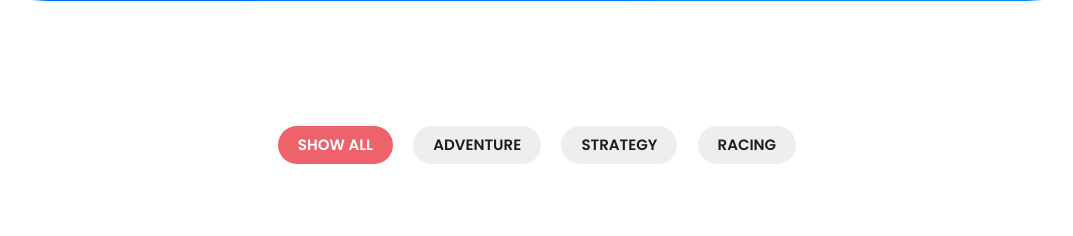
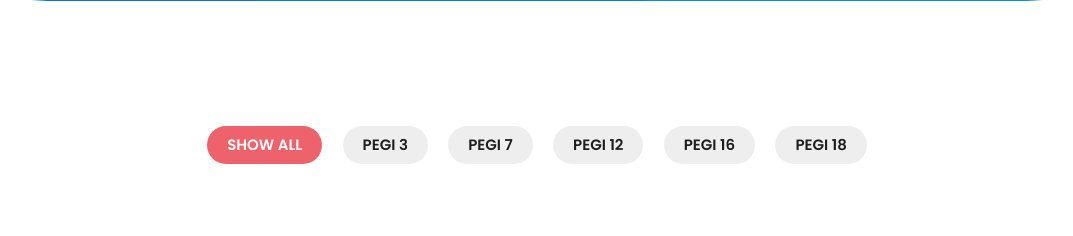
Before and after one commit to gaizkaOrtiz11/PlataformaJuegos-IW, a Django app: page /es/juegos/ in a window 1280 px wide. Shown: the part 437-673 px from the top of the page, without its empty margins (103-1176 px from the left). Run offline with Django 5.2, Linux system fonts and the light colour scheme; data comes from the database, SQL or seed files in the repository; some libraries are stand-ins or nearby versions.

Commit message:
Añadido filtro por PEGI para juegos
-También corregidos algunos <a> que ya no apuntaban correctamente hacia ninguna página

```diff
--- /dev/null
+++ b/PlataformaJuegos_Project/PlataformaJuegos_App/static/assets/js/category_filter.js
@@ -0,0 +1,32 @@
+var currentFilter = "*";
+var currentlyHighlightedButton = null;
+window.onload = getFilterButtons;
+function getFilterButtons() {
+    currentlyHighlightedButton = document.getElementsByClassName("is_active")[0];
+    let elem = document.getElementsByClassName("trending-filter");
+    let buttons = elem[0].getElementsByTagName("a");
+    for (let i = 0; i < buttons.length; i++) {
+        buttons[i].addEventListener("click", filter);
+    }
+}
+function filter(event) {
+    currentlyHighlightedButton.classList.remove("is_active");
+    currentlyHighlightedButton = event.target;
+    event.target.classList.add("is_active");
+    currentFilter = event.target.getAttribute("data-filter");
+    console.log("Filtro actual: " + currentFilter);
+    let items = document.getElementsByClassName("col-lg-3 col-md-6 align-self-center mb-30 trending-items col-md-6 adv");
+    if (currentFilter != "*") {
+        for (let i = 0; i < items.length; i++) {
+            if (items[i].getElementsByTagName("span")[0].getAttribute("data-PEGI") != currentFilter) {
+                items[i].style.display = "none";
+            } else {
+                items[i].style.display = "block";
+            }
+        }
+    } else {
+        for (let i = 0; i < items.length; i++) {
+            items[i].style.display = "block";
+        }
+    }
+}
--- a/PlataformaJuegos_Project/PlataformaJuegos_App/templates/base.html
+++ b/PlataformaJuegos_Project/PlataformaJuegos_App/templates/base.html
@@ -26,6 +26,7 @@
         <script src="{% static 'assets/js/chatbot_script.js' %}"></script>
         <script src="{% static 'assets/js/apply_scraper.js' %}"></script>
         <script src="{% static 'assets/js/subscribe.js' %}"></script>
+        <script src="{% static 'assets/js/category_filter.js' %}"></script>
 
         <!-- FAVICON -->
         <link rel="apple-touch-icon" sizes="180x180" href="{% static 'assets/images/favicon/apple-touch-icon.png' %}">
--- a/PlataformaJuegos_Project/PlataformaJuegos_App/templates/index.html
+++ b/PlataformaJuegos_Project/PlataformaJuegos_App/templates/index.html
@@ -35,7 +35,7 @@
 
                 <!-- PLATAFORMAS -->
                 <div class="col-lg-3 col-md-6">
-                    <a href="/plataformas/plataformas/">
+                    <a href="/plataformas/">
                         <div class="item">
                             <div class="image">
                                 <img src="{% static 'assets/images/featured-01.png' %}" alt="Icono de la sección de plataformas">
@@ -47,7 +47,7 @@
 
                 <!-- JUGADORES -->
                 <div class="col-lg-3 col-md-6">
-                    <a href="/plataformas/jugadores/">
+                    <a href="/jugadores/">
                         <div class="item">
                             <div class="image">
                                 <img src="{% static 'assets/images/featured-02.png' %}" alt="Icono de la sección de jugadores">
@@ -59,7 +59,7 @@
 
                 <!-- PARTIDAS -->
                 <div class="col-lg-3 col-md-6">
-                    <a href="/plataformas/juegos/">
+                    <a href="/juegos/">
                         <div class="item">
                             <div class="image">
                                 <img src="{% static 'assets/images/featured-03.png' %}" alt="Icono de la sección de partidas">
--- a/PlataformaJuegos_Project/PlataformaJuegos_App/templates/juego/detalle_juegos.html
+++ b/PlataformaJuegos_Project/PlataformaJuegos_App/templates/juego/detalle_juegos.html
@@ -31,7 +31,7 @@
       <div class="row">
         <div class="col-lg-12">
           <h3>{{juego.nombre}}</h3>
-          <span class="breadcrumb"><a href="/plataformas/">Inicio</a>  >  <a href="/plataformas/juegos/">Juegos</a>  >  {{juego.nombre}}</span>
+          <span class="breadcrumb"><a href="/">Inicio</a>  >  <a href="/juegos/">Juegos</a>  >  {{juego.nombre}}</span>
         </div>
       </div>
     </div>
--- a/PlataformaJuegos_Project/PlataformaJuegos_App/templates/juego/lista_juegos.html
+++ b/PlataformaJuegos_Project/PlataformaJuegos_App/templates/juego/lista_juegos.html
@@ -44,13 +44,19 @@
           <a class="is_active" href="#!" data-filter="*">Show All</a>
         </li>
         <li>
-          <a href="#!" data-filter=".adv">Adventure</a>
+          <a href="#!" data-filter="3">PEGI 3</a>
         </li>
         <li>
-          <a href="#!" data-filter=".str">Strategy</a>
+          <a href="#!" data-filter="7">PEGI 7</a>
         </li>
         <li>
-          <a href="#!" data-filter=".rac">Racing</a>
+          <a href="#!" data-filter="12">PEGI 12</a>
+        </li>
+        <li>
+          <a href="#!" data-filter="16">PEGI 16</a>
+        </li>
+        <li>
+          <a href="#!" data-filter="18">PEGI 18</a>
         </li>
       </ul>
       <div class="row trending-box">
@@ -65,7 +71,7 @@
               <!--<span class="price"><em>$36</em>$24</span>-->
             </div>
             <div class="down-content">
-              <span class="category">{{juego.companyia}}</span>
+              <span class="category" data-PEGI="{{juego.PEGI}}">{{juego.companyia}}</span>
               <h4>{{ juego.nombre }}</h4>
             </div>
           </div>
--- a/PlataformaJuegos_Project/PlataformaJuegos_App/templates/jugador/detalle_jugador.html
+++ b/PlataformaJuegos_Project/PlataformaJuegos_App/templates/jugador/detalle_jugador.html
@@ -27,7 +27,7 @@
       <div class="row">
         <div class="col-lg-12">
           <h3>{{jugador.nombre}}</h3>
-          <span class="breadcrumb"><a href="/plataformas/">Inicio</a>  >  <a href="/plataformas/jugadores/">Jugadores</a>  >  {{jugador.nombre}}</span>
+          <span class="breadcrumb"><a href="/">Inicio</a>  >  <a href="/jugadores/">Jugadores</a>  >  {{jugador.nombre}}</span>
         </div>
       </div>
     </div>
--- a/PlataformaJuegos_Project/PlataformaJuegos_App/templates/plataforma/detalle_plataformas.html
+++ b/PlataformaJuegos_Project/PlataformaJuegos_App/templates/plataforma/detalle_plataformas.html
@@ -19,7 +19,7 @@
       <div class="row">
         <div class="col-lg-12">
           <h3>{{plataforma.nombre}}</h3>
-          <span class="breadcrumb"><a href="/plataformas/">Inicio</a>  >  <a href="/plataformas/plataformas/">Plataformas</a>  >  {{plataforma.nombre}}</span>
+          <span class="breadcrumb"><a href="/">Inicio</a>  >  <a href="/plataformas/">Plataformas</a>  >  {{plataforma.nombre}}</span>
         </div>
       </div>
     </div>
```
Also changed, not shown: PlataformaJuegos_Project/PlataformaJuegos_App/static/assets/js/apply_scraper.js (+5 -5 lines), PlataformaJuegos_Project/PlataformaJuegos_App/templates/jugador/lista_jugadores.html (+0 -14 lines), PlataformaJuegos_Project/PlataformaJuegos_App/templates/plataforma/lista_plataformas.html (+0 -14 lines).
